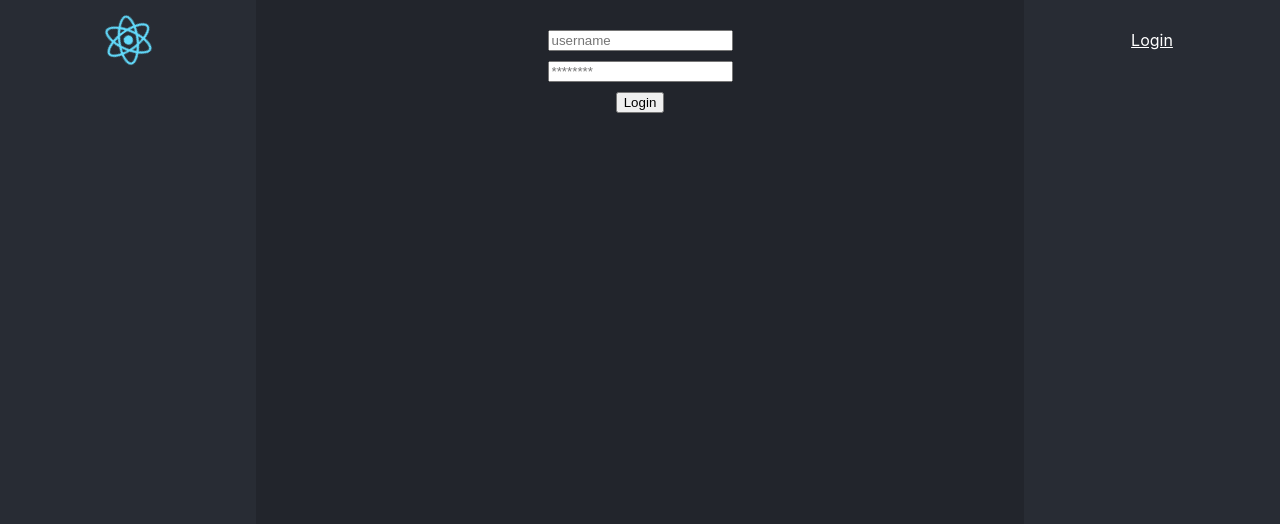
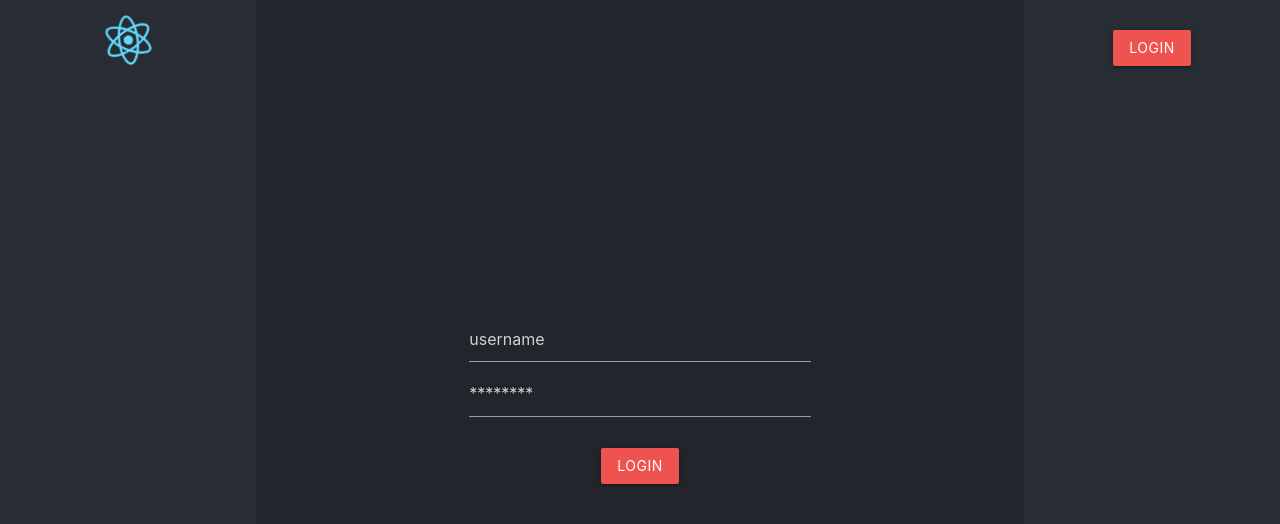
Before and after one commit to kevr/blogx, a React (Create React App) app in the folder frontend/: page /login in a window 1280 px wide. Shown: the top 524 px of the page. Built offline with nearby package versions, Linux system fonts and the light colour scheme; no server answers.

Commit message:
feat(frontend): use materialize-css for input/buttons
Signed-off-by: Kevin Morris <kevr@0cost.org>

```diff
--- a/frontend/src/App.css
+++ b/frontend/src/App.css
@@ -82,3 +82,24 @@
   font-size: 16px;
   color: white;
 }
+
+.btn.red:hover {
+  /* Produce a hover effect, since .red overrides the default hover effect */
+  opacity: 0.8;
+}
+
+.full-height {
+  height: 100%;
+}
+
+.flex {
+  flex: 1 1 auto;
+}
+
+.flex-display {
+  display: flex;
+}
+
+.flex-col {
+  flex-direction: column;
+}
--- a/frontend/src/App.js
+++ b/frontend/src/App.js
@@ -1,6 +1,7 @@
 import { Provider } from "react-redux";
 import { createStore } from "./store";
 import Entry from "./Entry";
+import "materialize-css/dist/css/materialize.min.css";
 import "./App.css";
 
 function App() {
--- a/frontend/src/AuthWidget.js
+++ b/frontend/src/AuthWidget.js
@@ -61,15 +61,27 @@ const AuthWidget = () => {
 
   const content = !session ? (
     <div className="centered">
-      <Link to="/login/">Login</Link>
+      <Link
+        to="/login/"
+        className="waves-effect waves-light red lighten-1 btn"
+      >
+        Login
+      </Link>
     </div>
   ) : (
     <div className="centered">
-      <div>Logged in as:</div>
-      <div>{session.username}</div>
-      <a href="/logout/" onClick={onLogout}>
-        Logout
-      </a>
+      <div className="row">
+        <b>{session.username}</b>
+      </div>
+      <div className="row">
+        <a
+          href="/logout/"
+          className="waves-effect waves-light red lighten-1 btn"
+          onClick={onLogout}
+        >
+          Logout
+        </a>
+      </div>
     </div>
   );
 
--- a/frontend/src/pages/Login.js
+++ b/frontend/src/pages/Login.js
@@ -2,6 +2,7 @@ import { useDispatch } from "react-redux";
 import { useState } from "react";
 import { useNavigate } from "react-router-dom";
 import { apiLogin } from "../API";
+import M from "materialize-css";
 
 const Login = () => {
   const [user, setUser] = useState("");
@@ -32,36 +33,49 @@ const Login = () => {
   };
 
   return (
+    <div className="full-height flex flex-display flex-col">
+      <div className="flex" />
       <div>
         <form className="login-form" onSubmit={onSubmit.bind(this)}>
-        <div>
+          <div className="row">
+            <div className="col s6 offset-s3">
               <input
                 data-testid="login-username"
                 type="text"
                 name="username"
                 placeholder="username"
+                className="white-text"
                 value={user}
                 onInput={(e) => setUser(e.target.value)}
               />
             </div>
-        <div>
+            <div className="col offset-s3 s6">
               <input
                 data-testid="login-password"
                 type="password"
                 name="password"
                 placeholder="********"
+                className="white-text"
                 value={pass}
                 onInput={(e) => setPass(e.target.value)}
               />
             </div>
+          </div>
           <div>
-          <button data-testid="login-submit" type="submit" disabled={!done}>
+            <button
+              data-testid="login-submit"
+              className="btn waves-effect waves-light red lighten-1"
+              type="submit"
+              disabled={!done}
+            >
               {done ? "Login" : "Logging In..."}
             </button>
           </div>
         </form>
         {error && <div className="error">{`Error: ${error}`}</div>}
       </div>
+      <div className="flex" />
+    </div>
   );
 };
 
```
Lines whose indentation alone changed are shown as unchanged.
